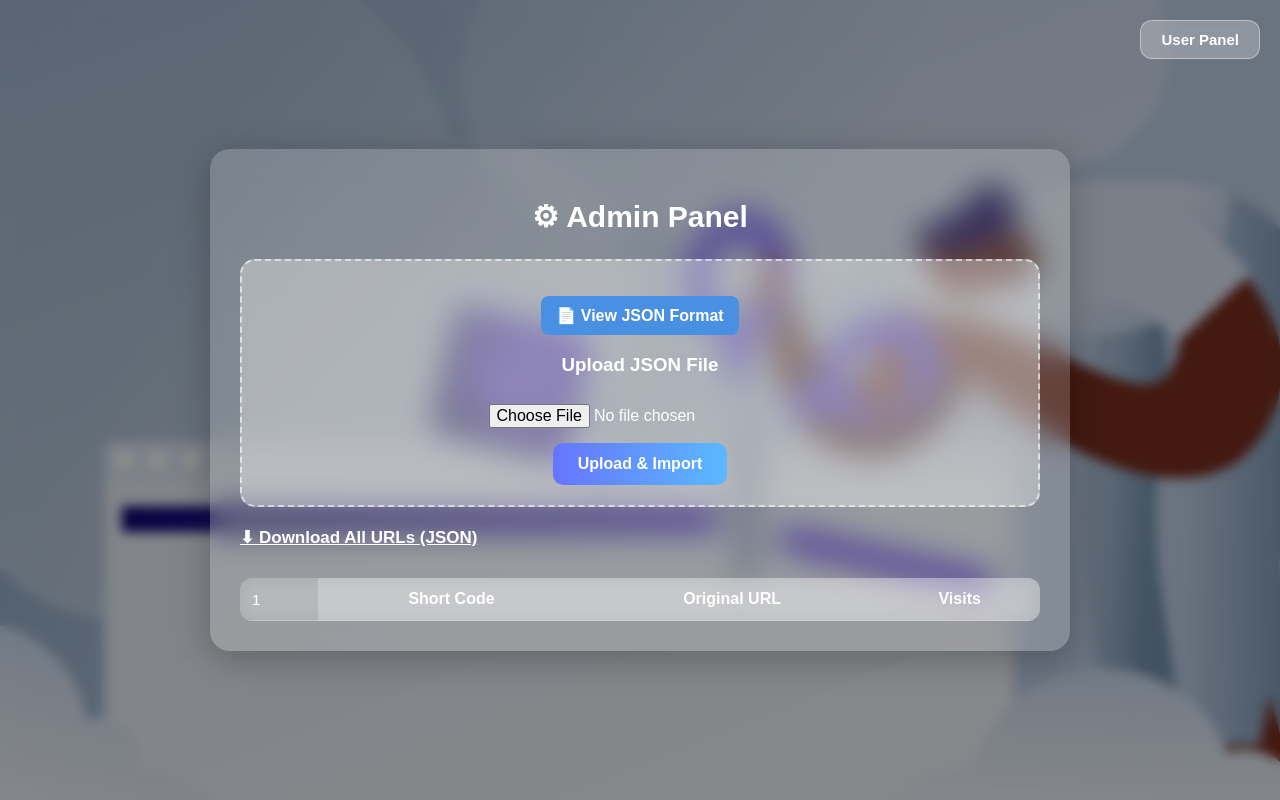
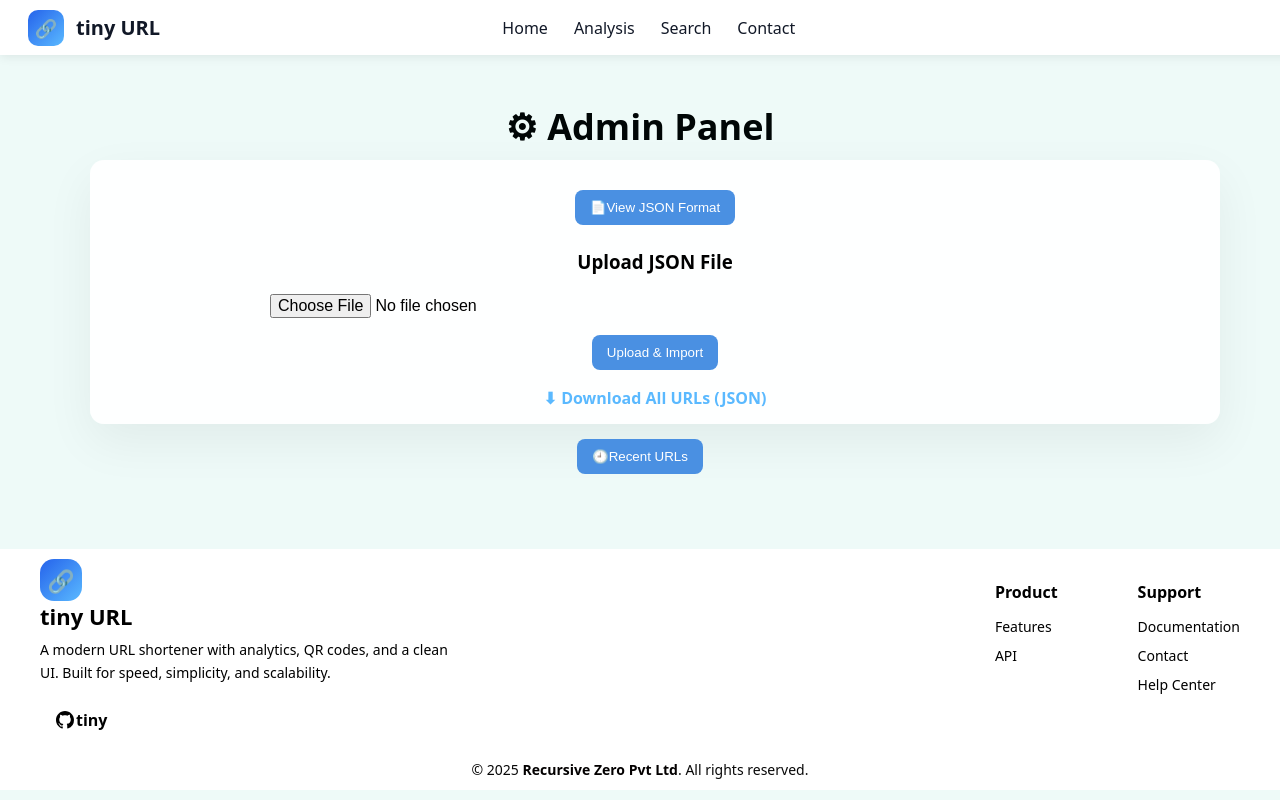
Before and after one commit to recursivezero/tiny, a Flask app: page /admin in a window 1280 px wide. Run offline with Flask 3, Linux system fonts and the light colour scheme; data that the repository does not hold is empty.

Commit message:
fix ui and updated admin ui

```diff
--- a/app/app.py
+++ b/app/app.py
@@ -9,6 +9,7 @@ from dotenv import load_dotenv
 from flask import Flask, redirect, render_template, request, send_file, session, url_for
 from PIL import Image
 from pymongo import MongoClient
+from flask import send_file
 
 load_dotenv()
 
@@ -154,10 +155,10 @@ def redirect_short(short_code):
     return "Invalid or expired short URL", 404
 
 
-@app.route("/delete/<short_code>")
+@app.route("/delete/<short_code>", methods=["POST"])
 def delete_url(short_code):
     urls.delete_one({"short_code": short_code})
-    return redirect("/")
+    return "", 204
 
 
 @app.route("/admin", methods=["GET", "POST"])
--- a/app/static/style.css
+++ b/app/static/style.css
@@ -1,18 +1,24 @@
+html,
 body {
+  margin: 0;
   font-family: Arial;
-  margin: 0;
   padding: 0;
+  font-family: "Poppins", system-ui, Arial, sans-serif;
+  background: var(--bg);
+  background-size: cover;
+  background-position: center;
+  background-size: cover;
+  background-position: center;
 }
-
 input {
-  width: 100%;
-  padding: 12px;
-  margin-top: 10px;
-  border-radius: 10px;
-
-  color: var(--input-text-color);
-  border: none;
-  font-size: 15px;
+  width: 70%;
+  margin-top: 2px;
+  margin-bottom: 2px;
+  font-size: 16px;
+}
+.admin-box {
+  margin: 120px auto 60px;
+  /* space from header + footer */
 }
 button {
   padding: 8px;
@@ -26,13 +32,6 @@ button {
   font-weight: 600;
 }
 
-:root {
-  --bg-overlay: rgba(0, 0, 0, 0.45);
-  --glass-bg: rgba(255, 255, 255, 0.16);
-  --text-color: black;
-  --input-bg: rgba(255, 255, 255, 0.85);
-  --input-text-color: #000;
-}
 
 .dark-theme h1 {
   background: linear-gradient(90deg, #ffffff, #dddddd, #ffffff);
@@ -65,46 +64,20 @@ button {
     opacity: 1;
   }
 }
-button,
-.panel-btn,
-.btn-copy,
-.btn-share,
-.cta,
-.download-qr {
-  transition: all 0.25s ease;
-}
-
-button:hover,
-.panel-btn:hover,
-.btn-copy:hover,
-.btn-share:hover,
-.cta:hover,
-.download-qr:hover {
-  transform: scale(1.05);
-  box-shadow: 0 10px 28px rgba(0, 0, 0, 0.25);
-}
-
-button:active,
-.panel-btn:active,
-.btn-copy:active,
-.btn-share:active,
-.cta:active,
-.download-qr:active {
-  transform: scale(0.97);
-}
-
 /* INPUT CONTAINER */
 .input-field {
-  flex: 1 1 680px;
+  flex: 1 1 700px;
   display: flex;
   align-items: center;
-  gap: 10px;
+  gap: 12px;
   border-radius: 12px;
   border: 2px solid rgb(6, 0, 0);
   background: transparent; /* IMPORTANT */
-  padding: 10px 14px;
+  padding: 12px 12px;
 }
-
+.dark-theme .input-field {
+  border-color: #ffffff;
+}
 /* INPUT ITSELF */
 .input-field input[type="text"] {
   width: 100%;
@@ -303,15 +260,6 @@ body.dark-theme {
   --muted: #9aa7a6;
 }
 
-html,
-body {
-  height: 100%;
-  margin: 0;
-  font-family: "Poppins", system-ui, Arial, sans-serif;
-  background-image: url("{{ url_for('static', filename='images/url_shortener_bg.jpg') }}");
-  background: var(--bg);
-  color: #dc0707;
-}
 
 .page {
   flex: 1;
@@ -319,21 +267,10 @@ body {
   display: flex;
   flex-direction: column;
   align-items: center;
-  padding: 28px 20px;
+  padding: 60px 30px;
   gap: 28px;
 }
 
-.panel-btn {
-  background: transparent;
-  border: none;
-  padding: 8px 12px;
-  border-radius: 10px;
-  cursor: pointer;
-  font-weight: 600;
-  color: #0b2b2a;
-  background: var(--card);
-  box-shadow: 0 6px 18px rgba(16, 24, 24, 0.04);
-}
 
 .theme-toggle {
   background: transparent;
@@ -351,7 +288,7 @@ body {
   max-width: 1100px;
   background: transparent;
   text-align: center;
-  padding: 60px;
+  padding: 10px;
 }
 
 .hero h1 {
@@ -548,15 +484,15 @@ body {
 }
 .result-title {
   font-weight: 700;
-  color: #06e737;
+  color: #0e34f6;
 }
 
 .dark-theme .result-title {
-  color: #06e737;
+  color: #150cff;
 }
 
 footer {
-  min-height: auto; /* IMPORTANT */
+  min-height: auto;
 }
 
 .app-footer {
@@ -615,16 +551,6 @@ footer {
   line-height: 1.6;
   font-size: 14px;
 }
-html,
-body {
-  height: 100%;
-  margin: 0;
-}
-
-body {
-  display: flex;
-  flex-direction: column;
-}
 
 /* MAIN CONTENT */
 
@@ -677,15 +603,15 @@ body {
 }
 
 .footer-col a:hover {
-  color: #000000;
+text-decoration: underline;
 }
 
 /* Bottom */
 .footer-bottom {
   margin-top: 10px;
   border-top: 1px solid rgba(255, 255, 255, 0.153);
-  padding-top: 12px;
-  padding-bottom: 2px;
+  padding-top: 8px;
+  padding-bottom: 1px;
   text-align: center;
   font-size: 14px;
   color: #080808;
@@ -715,11 +641,6 @@ body {
 footer {
   margin-top: 0 !important;
 }
-
-.page {
-  flex: 1;
-  margin-bottom: 0 !important;
-}
 .recent-table-wrapper {
   margin-top: 20px;
   width: 100%;
@@ -734,13 +655,18 @@ footer {
 }
 
 .recent-table thead {
-  background: rgba(255, 255, 255, 0.15);
+  background: rgb(0, 0, 0);
+}
+.recent-table th{
+  color: rgb(0, 0, 0);
+  padding: 8px 14px;
+  text-align: left;
+  font-size: 16px;
 }
 
-.recent-table th,
 .recent-table td {
-  color: black;
-  padding: 14px 16px;
+  color: rgb(34, 48, 77);
+  padding: 10px 14px;
   text-align: left;
   font-size: 14px;
 }
@@ -752,15 +678,15 @@ footer {
 .recent-table tbody tr,
 th {
   background: rgb(255, 255, 255);
-  border-bottom: 1px solid rgb(255, 255, 255);
+  border-bottom: 1px solid rgb(0, 0, 0);
 }
 .dark-theme.recent-table tbody tr,
 td {
   background: rgba(255, 255, 255, 0.04);
-  border-bottom: 1px solid rgba(255, 255, 255, 0.08);
+  border-bottom: 1px solid rgb(0, 0, 0);
 }
 .recent-table tbody tr:hover {
-  background: rgb(255, 255, 255);
+  background: rgb(196, 196, 196);
 }
 
 /* Short code */
--- a/app/templates/admin.html
+++ b/app/templates/admin.html
@@ -1,169 +1,49 @@
 <!DOCTYPE html>
-<html>
+<html lang="en">
 
 <head>
   <title>Admin Panel – URL Shortener</title>
-
-  <!-- BEAUTIFUL STYLING -->
-  <style>
-    body {
-      margin: 0;
-      padding: 0;
-      font-family: "Poppins", sans-serif;
-      height: 100vh;
-      background-image: url("{{ url_for('static', filename='images/url_shortener_bg.jpg') }}");
-      background-size: cover;
-      background-position: center;
-      background-repeat: no-repeat;
-      display: flex;
-      justify-content: center;
-      align-items: center;
-    }
-
-    .overlay {
-      position: fixed;
-      top: 0;
-      left: 0;
-      width: 100%;
-      height: 100%;
-      background: rgba(0, 0, 0, 0.45);
-      backdrop-filter: blur(6px);
-    }
-
-    .admin-box {
-      position: relative;
-      z-index: 10;
-      width: 800px;
-      padding: 30px;
-      background: rgba(255, 255, 255, 0.18);
-      border-radius: 20px;
-      backdrop-filter: blur(15px);
-      box-shadow: 0px 8px 35px rgba(0, 0, 0, 0.25);
-      color: white;
-    }
-
-    h1 {
-      text-align: center;
-      font-size: 30px;
-      margin-bottom: 25px;
-    }
-
-    .upload-box {
-      background: rgba(255, 255, 255, 0.35);
-      padding: 20px;
-      border-radius: 15px;
-      text-align: center;
-      border: 2px dashed rgba(255, 255, 255, 0.6);
-      cursor: pointer;
-    }
-
-    input[type="file"] {
-      font-size: 16px;
-      margin-top: 10px;
-    }
-
-    button {
-      margin-top: 15px;
-      padding: 12px 25px;
-      background: linear-gradient(90deg, #6675FF, #5AB9FF);
-      border: none;
-      border-radius: 10px;
-      font-size: 16px;
-      color: white;
-      font-weight: 600;
-      cursor: pointer;
-      transition: 0.25s;
-    }
-
-    button:hover {
-      transform: scale(1.04);
-      box-shadow: 0px 5px 15px rgba(0, 0, 0, 0.25);
-    }
-
-    .export-link {
-      margin-top: 20px;
-      display: inline-block;
-      font-size: 17px;
-      font-weight: 600;
-      color: #fff;
-      text-decoration: underline;
-    }
-
-    table {
-      width: 100%;
-      margin-top: 30px;
-      border-collapse: collapse;
-      background: rgba(255, 255, 255, 0.15);
-      border-radius: 12px;
-      overflow: hidden;
-      backdrop-filter: blur(10px);
-    }
-
-    th,
-    td {
-      padding: 12px;
-      border-bottom: 1px solid rgba(255, 255, 255, 0.25);
-      color: white;
-      font-size: 15px;
-    }
-
-    th {
-      background: rgba(255, 255, 255, 0.22);
-      font-size: 16px;
-      font-weight: bold;
-    }
-  </style>
+  <link rel="stylesheet" href="/static/style.css">
 </head>
 
 <body>
-  <a href="/" class="panel-btn">User Panel</a>
 
-  <style>
-    .panel-btn {
-      position: fixed;
-      top: 20px;
-      right: 20px;
-      background: rgba(255, 255, 255, 0.25);
-      padding: 10px 20px;
-      border-radius: 12px;
-      backdrop-filter: blur(8px);
-      font-size: 15px;
-      font-weight: 600;
-      color: white;
-      text-decoration: none;
-      border: 1px solid rgba(255, 255, 255, 0.4);
-      z-index: 9999;
-      transition: 0.3s;
-    }
+  <!-- HEADER -->
+  <header class="app-header">
+    <div class="header-left">
+      <div class="app-logo">🔗</div>
+      <span class="app-name">tiny URL</span>
+    </div>
 
-    .panel-btn:hover {
-      background: rgba(255, 255, 255, 0.4);
-      transform: scale(1.05);
-    }
-  </style>
+    <nav class="header-nav">
+      <a href="/" class="nav-link">Home</a>
+      <a href="#" class="nav-link">Analysis</a>
+      <a href="#" class="nav-link">Search</a>
+      <a href="#" class="nav-link">Contact</a>
+    </nav>
+  </header>
+
+  <!-- ADMIN CONTENT -->
+  <div class="page">
+    <div class="topbar" style="width:100%; max-width:1100px;"></div>
 
 
-  <div class="overlay"></div>
-
-  <div class="admin-box">
-
+    <div class="hero">
       <h1>⚙ Admin Panel</h1>
 
+      <div class="card">
         <form method="POST" enctype="multipart/form-data">
-      <div class="upload-box">
-        <!-- JSON FORMAT HELP BUTTON -->
-        <button type="button" onclick="toggleJsonHelp()" style="margin-top:15px; padding:10px 15px; border:none;
-background:#4a90e2; color:white; border-radius:8px; cursor:pointer;">
-          📄 View JSON Format
+
+          <button type="button" onclick="toggleJsonHelp()" style="margin-top:15px;padding:10px 15px;border:none;
+          background:#4a90e2;color:white;border-radius:8px;cursor:pointer;">
+            📄View JSON Format
           </button>
+          <div id="jsonHelpBox" style="display:none;margin-top:15px;background:rgba(255,255,255,0.2);
+          padding:15px;border-radius:10px;backdrop-filter:blur(8px);">
 
-        <!-- HIDDEN JSON HELP BOX -->
-        <div id="jsonHelpBox" style="display:none; margin-top:15px; background:rgba(255,255,255,0.2);
-padding:15px; border-radius:10px; backdrop-filter:blur(8px);">
+            <h3 style="margin-top:0;color:#000;">Valid JSON Upload Format</h3>
 
-          <h3 style="margin-top:0;color: #000;">Valid JSON Upload Format</h3>
-
-          <pre style="black-space:pre-wrap; text-align:left; font-size:14px; color:#070707;">
+            <pre style="white-space:pre-wrap;text-align:center;font-size:14px;color:#070707;">
 [
   {
     "short_code": "abc123",
@@ -175,50 +55,172 @@ padding:15px; border-radius:10px; backdrop-filter:blur(8px);">
 ]
 </pre>
 
-          <p style="font-size:14px; color:#0b0b0b;">
-            ✔ JSON must be a list of objects
-            ✔ All fields are required
-            ✔ Date must be in ISO format
+            <p style="font-size:14px;color:#0b0b0b;">
+              ✔ JSON must be a list of objects<br>
+              ✔ All fields are required<br>
+              ✔ Date must be in ISO format<br>
               ✔ short_code must be unique
             </p>
           </div>
 
-        <script>
-          function toggleJsonHelp() {
-            let box = document.getElementById("jsonHelpBox");
-            box.style.display = box.style.display === "none" ? "block" : "none";
-          }
-        </script>
 
           <h3>Upload JSON File</h3>
           <input type="file" name="json_file" accept=".json" required>
           <br>
-        <button type="submit">Upload & Import</button>
+          <button type="submit" style="margin-top:15px;padding:10px 15px;border:none;
+          background:#4a90e2;color:white;border-radius:8px;cursor:pointer;">Upload & Import</button>
+        </form>
+        <a class="download-qr" href="/export">⬇ Download All URLs (JSON)</a>
       </div>
-    </form>
-
-
-    <a class="export-link" href="/export">⬇ Download All URLs (JSON)</a>
-
-
+      <button type="button" style="margin-top:15px;padding:10px 15px;border:none;
+                background:#4a90e2;color:white;border-radius:8px;cursor:pointer;" onclick="toggleRecent()"
+        title="Show recent shortened URLs">🕘Recent
+        URLs</button>
+        <div id="recentList" class="recent-table-wrapper" style="display:none;">
           <table class="recent-table">
+            <thead>
               <tr>
-        <td>1</td>
+                <th>#</th>
                 <th>Short Code</th>
                 <th>Original URL</th>
                 <th>Visits</th>
+                <th>Actions</th>
               </tr>
-
+            </thead>
+            <tbody>
               {% for url in urls %}
               <tr>
-        <td>{{ url.short_code }}</td>
-        <td>{{ url.original_url }}</td>
+                <td>{{ loop.index }}</td>
+
+                <td class="short-code">
+                  {{ url.short_code }}
+                </td>
+
+                <td class="original-url">
+                  {{ url.original_url }}
+                </td>
+
                 <td>{{ url.visit_count }}</td>
+
+                <td class="action-col">
+                  <a href="/{{ url.short_code }}" target="_blank" class="action-btn open-btn">↗</a>
+                  <a href="#" class="action-btn delete-btn" onclick="deleteUrl('{{ url.short_code }}', this); return false;">
+                    🗑
+                  </a>
+                </td>
               </tr>
               {% endfor %}
+            </tbody>
           </table>
+        </div>
+        </div>
+    </div>
 
   </div>
+  </div>
+  <!-- Recent list (toggle) -->
+
+  </div>
+  <!-- FOOTER -->
+  <footer class="app-footer">
+    <div class="footer-container">
+
+      <div class="footer-brand">
+        <div class="footer-logo">🔗</div>
+        <h3>tiny URL</h3>
+        <p>
+          A modern URL shortener with analytics, QR codes, and a clean UI.
+          Built for speed, simplicity, and scalability.
+        </p>
+
+        <a href="https://github.com/recursivezero/tiny" target="_blank" class="github-btn">
+          <svg height="18" viewBox="0 0 16 16" fill="currentColor">
+            <path d="M8 0C3.58 0 0 3.58 0 8c0
+                        3.54 2.29 6.53 5.47 7.59.4.07.55-.17.55-.38
+                        0-.19-.01-.82-.01-1.49-2.01.37-2.53-.49
+                        -2.69-.94-.09-.23-.48-.94-.82-1.13
+                        -.28-.15-.68-.52-.01-.53.63-.01
+                        1.08.58 1.23.82.72 1.21 1.87.87
+                        2.33.66.07-.52.28-.87.51-1.07
+                        -1.78-.2-3.64-.89-3.64-3.95
+                        0-.87.31-1.59.82-2.15
+                        -.08-.2-.36-1.02.08-2.12
+                        0 0 .67-.21 2.2.82
+                        .64-.18 1.32-.27 2-.27
+                        .68 0 1.36.09 2 .27
+                        1.53-1.04 2.2-.82 2.2-.82
+                        .44 1.1.16 1.92.08 2.12
+                        .51.56.82 1.27.82 2.15
+                        0 3.07-1.87 3.75-3.65 3.95
+                        .29.25.54.73.54 1.48
+                        0 1.07-.01 1.93-.01 2.2
+                        0 .21.15.46.55.38
+                        A8.013 8.013 0 0 0 16 8
+                        c0-4.42-3.58-8-8-8z" />
+          </svg>
+          tiny
+        </a>
+      </div>
+
+      <div class="footer-links">
+        <div class="footer-col">
+          <h4>Product</h4>
+          <a href="#">Features</a>
+          <a href="#">API</a>
+        </div>
+
+        <div class="footer-col">
+          <h4>Support</h4>
+          <a href="#">Documentation</a>
+          <a href="#">Contact</a>
+          <a href="#">Help Center</a>
+        </div>
+      </div>
+
+    </div>
+
+    <div class="footer-bottom">
+      © 2025
+      <a href="https://recursivezero.com/" target="_blank">Recursive Zero Pvt Ltd</a>.
+      All rights reserved.
+    </div>
+  </footer>
+
+  <!-- SCRIPT -->
+  <script>
+    function deleteUrl(shortCode, btn) {
+      if (!confirm("Are you sure you want to delete this URL?")) return;
+
+      fetch(`/delete/${shortCode}`, {
+        method: "POST"
+      })
+        .then(res => {
+          if (!res.ok) throw new Error("Delete failed");
+
+          // Remove row smoothly
+          const row = btn.closest("tr");
+          if (row) row.remove();
+        })
+        .catch(() => alert("Failed to delete URL"));
+    }
+    function toggleJsonHelp() {
+      const box = document.getElementById("jsonHelpBox");
+      box.style.display = box.style.display === "none" ? "block" : "none";
+    }
+    function toggleRecent() {
+      const box = document.getElementById('recentList');
+      box.style.display = box.style.display === 'block' ? 'none' : 'block';
+      if (box.style.display === 'block') {
+        box.scrollIntoView({ behavior: 'smooth', block: 'center' });
+      }
+    }
+
+    // Confirm delete
+    function confirmDelete(code) {
+      return confirm('Are you sure you want to delete ' + code + ' ?');
+    }
+
+  </script>
 
   </body>
 
```
Also changed, not shown: other parts of app/static/style.css (+33 -50 lines), app/templates/index.html (+53 -29 lines), README.md, app/assets/images/Image-2.png (deleted), app/assets/images/admin.png, app/assets/images/admin2.png, app/assets/images/footer.png (added), app/assets/images/home.png, app/assets/images/home_dark.png (added), app/assets/images/home_dark_mode.png (deleted), app/assets/images/image.png (deleted), app/assets/images/recent.png, app/assets/images/short_url.png, app/assets/images/valid.png (added), 4 more files. Lines whose indentation alone changed are shown as unchanged.
